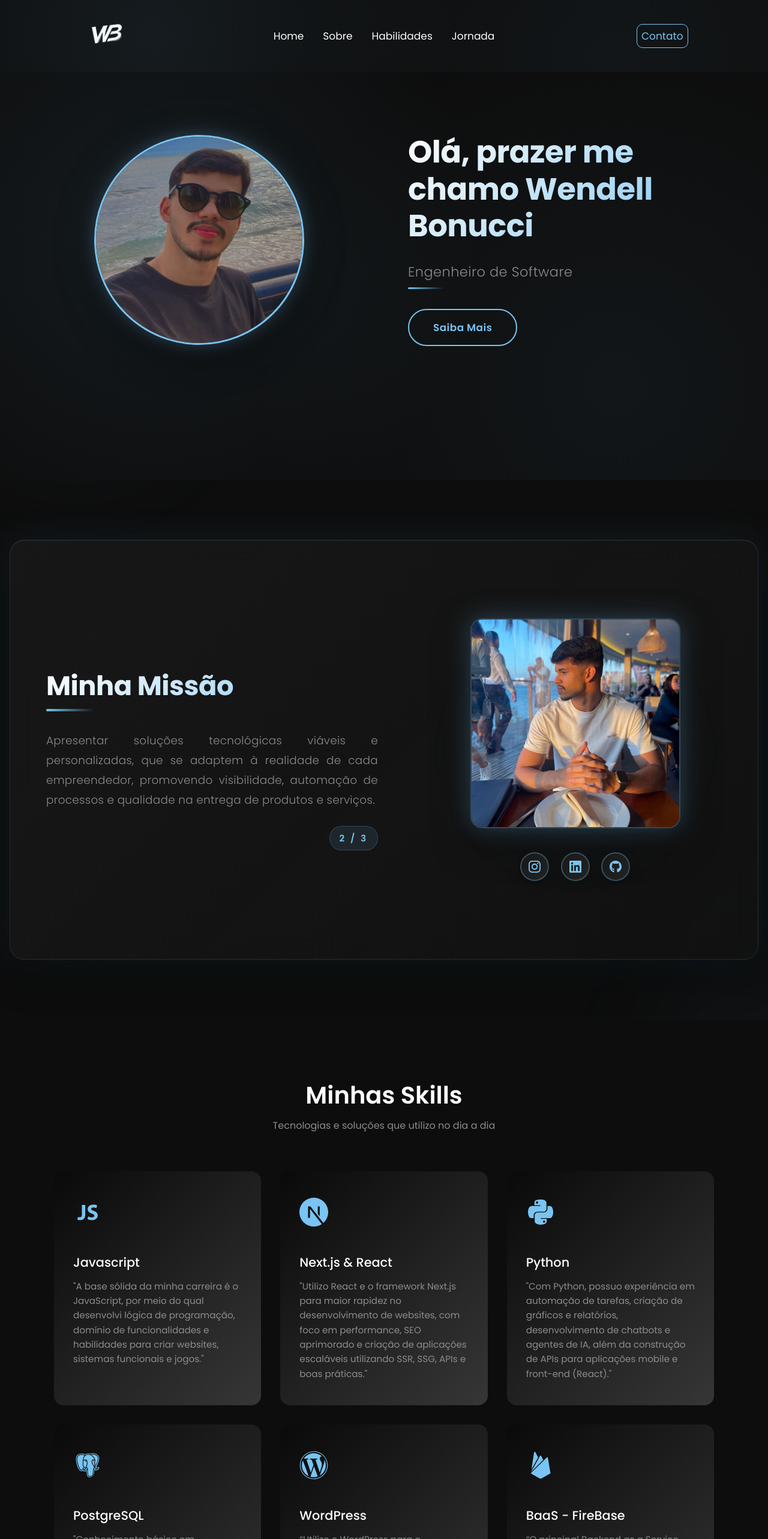
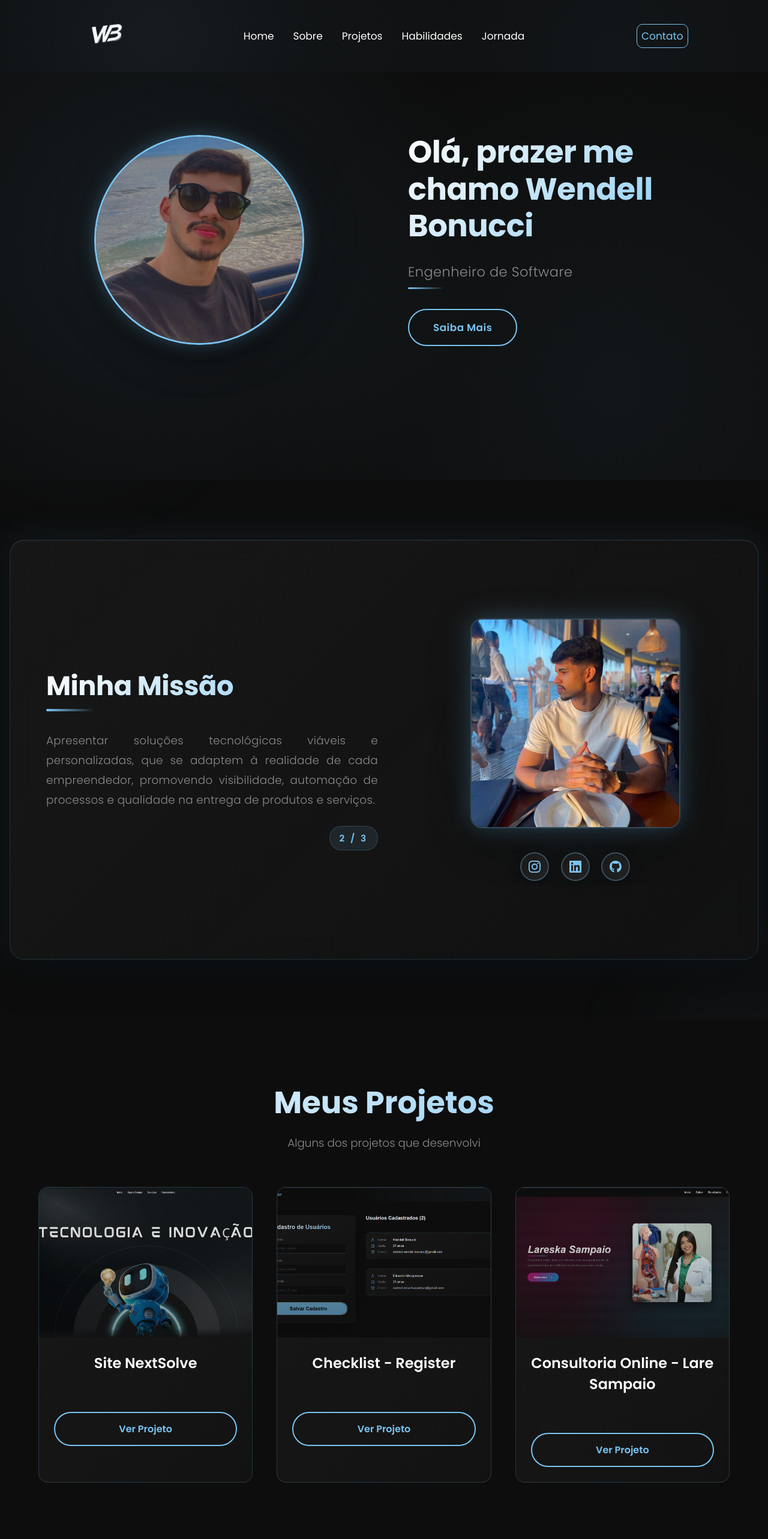
Before and after one commit to WendelBonucci/portfolio, a Next.js app: page / in a window 1280 px wide. Shown: the top 2566 px of the page at 60% size. Built offline with nearby package versions, Linux system fonts and the light colour scheme.

Commit message:
Adicionando Projetos
Decidir adicionar alguns projetos simples, reativei os components e adicionei o Aos no conteúdo inicial.

```diff
--- a/src/app/page.js
+++ b/src/app/page.js
@@ -12,7 +12,7 @@ export default function Home() {
     <div className={styles.page}>
       <InitialContent />
       <About />
-      {/* <Projects /> */}
+      <Projects />
       <Skills />
       <Journey />
     </div>
--- a/src/components/InitialContent/InitialContent.jsx
+++ b/src/components/InitialContent/InitialContent.jsx
@@ -1,9 +1,24 @@
-import React from 'react'
+"use client"
+import { useEffect } from 'react'
 import styles from './InitialContent.module.css'
 import Link from 'next/link'
 import Image from 'next/image'
+import Aos from 'aos'
+import 'aos/dist/aos.css'
 
 export default function InitialContent() {
+    useEffect(() => {
+        Aos.init({
+            duration: 700,
+            easing: 'ease-in-out',
+            once: true,
+        })
+    })
+
+    const dt_text = [
+        { title: 'Olá, prazer me chamo Wendell Bonucci', text: 'Engenheiro de Software', link: 'Saiba Mais' }
+    ]
+
     return (
         <section className={styles.InitialContent}>
             <section className={styles.divisionContent}>
@@ -21,11 +36,30 @@ export default function InitialContent() {
                     </div>
                 </div>
 
-                <div className={styles.descritionContent}>
-                    <h1 className={styles.titleInitial}>Olá, prazer me chamo Wendell Bonucci</h1>
-                    <p className={styles.paragrafInitial}> Engenheiro de Software</p>
-                    <Link className={styles.linkInitial} href='#about'>Saiba Mais</Link>
-                </div>
+
+                {dt_text.map((item, index) => (
+                    <div
+                        className={styles.descritionContent}
+                        key={index}
+                    >
+                        <h1
+                            className={styles.titleInitial}
+                            data-aos="fade-up"
+                            data-aos-delay={100}>{item.title}</h1>
+                        <p
+                            className={styles.paragrafInitial}
+                            data-aos="fade-up"
+                            data-aos-delay={90}
+                        > {item.text}</p>
+                        <Link
+                            className={styles.linkInitial}
+                            href='#about'
+                            data-aos="fade-up"
+                            data-aos-delay={80}
+                        >{item.link}</Link>
+                    </div>
+                ))}
+
             </section>
         </section>
     )
--- a/src/components/InitialContent/InitialContent.module.css
+++ b/src/components/InitialContent/InitialContent.module.css
@@ -49,21 +49,6 @@
     border-radius: 50%;
     filter: blur(60px);
     z-index: 0;
-    animation: pulse 4s ease-in-out infinite;
-}
-
-@keyframes pulse {
-
-    0%,
-    100% {
-        transform: scale(1);
-        opacity: 0.5;
-    }
-
-    50% {
-        transform: scale(1.1);
-        opacity: 0.8;
-    }
 }
 
 .image {
@@ -109,13 +94,6 @@
 
 .image:hover::before {
     opacity: 1;
-    animation: rotate 3s linear infinite;
-}
-
-@keyframes rotate {
-    100% {
-        transform: rotate(360deg);
-    }
 }
 
 .imageDev {
@@ -141,19 +119,6 @@
     background-clip: text;
     letter-spacing: -0.5px;
     position: relative;
-    animation: fadeInUp 0.8s ease-out;
-}
-
-@keyframes fadeInUp {
-    from {
-        opacity: 0;
-        transform: translateY(20px);
-    }
-
-    to {
-        opacity: 1;
-        transform: translateY(0);
-    }
 }
 
 .paragrafInitial {
--- a/src/components/Projects/Projects.jsx
+++ b/src/components/Projects/Projects.jsx
@@ -41,15 +41,15 @@ export default function Projects() {
         },
         {
             id: 3,
-            title: 'Site NextSolve',
-            image: '/webNext.png',
+            title: 'Consultoria Online - Lare Sampaio',
+            image: '/consProj.png',
             text: 'Site desenvolvido para empresa NextSolve',
-            href: 'https://nextsolve.vercel.app/',
+            href: 'https://consultoria-ls.vercel.app/',
             tec: ['Next.js', 'Css Modules'],
-            github: 'https://github.com/WendelBonucci/Nextsolve-Studio-Vision/tree/main/src/app',
-            demo: 'https://nextsolve.vercel.app/',
+            github: 'https://github.com/WendelBonucci/consultoria/tree/main/src',
+            demo: 'https://consultoria-ls.vercel.app/',
         },
-        {
+        /*      {
                  id: 4,
                  title: 'Site NextSolve',
                  image: '/webNext.png',
@@ -78,7 +78,7 @@ export default function Projects() {
                  tec: ['Next.js', 'Css Modules'],
                  github: 'https://github.com/WendelBonucci/Nextsolve-Studio-Vision/tree/main/src/app',
                  demo: 'https://nextsolve.vercel.app/',
-        },
+             }, */
     ]
 
     return (
@@ -95,8 +95,7 @@ export default function Projects() {
                                     src={project.image}
                                     alt={project.title}
                                     fill
-                                    className={styles.projectImage}
-                                />
+                                    className={styles.projectImage} />
                                 <div className={styles.imageOverlay}></div>
                             </div>
 
@@ -110,12 +109,7 @@ export default function Projects() {
                                     ))}
                                 </div>
 
-                                <button
-                                    className={styles.viewButton}
-                                    onClick={() => openProjectModal(project.id)}
-                                >
-                                    Ver Projeto
-                                </button>
+                                <button className={styles.viewButton} onClick={() => openProjectModal(project.id)}>Ver Projeto</button>
                             </div>
 
                             {openModal === project.id && (
@@ -125,14 +119,7 @@ export default function Projects() {
                                         onClick={closeModal}
                                     />
                                     <div className={styles.modal}>
-                                        <button
-                                            className={styles.closeButton}
-                                            onClick={closeModal}
-                                            aria-label="Fechar modal"
-                                        >
-                                            <FiX />
-                                        </button>
-
+                                        <button className={styles.closeButton} onClick={closeModal} aria-label="Fechar modal" > <FiX /></button>
                                         <h3 className={styles.modalTitle}>{project.title}</h3>
                                         <p className={styles.modalDescription}>{project.description}</p>
 
--- a/src/components/Projects/Projects.module.css
+++ b/src/components/Projects/Projects.module.css
@@ -84,13 +84,14 @@
 }
 
 .cardContent {
-  padding: 30px;
+  padding: 25px;
   display: flex;
   flex-direction: column;
   gap: 18px;
 }
 
 .cardTitle {
+  text-align: center;
   font-size: 1.5rem;
   font-weight: 600;
   color: var(--collor-white);
--- a/src/components/Skills/Skills.jsx
+++ b/src/components/Skills/Skills.jsx
@@ -1,4 +1,5 @@
-import React from 'react'
+"use client"
+import { useEffect } from 'react'
 import styles from './Skills.module.css'
 import { DiJavascript1 } from "react-icons/di";
 import { FaReact, FaWordpress } from "react-icons/fa";
@@ -6,8 +7,18 @@ import { FaPython } from "react-icons/fa6";
 import { BiLogoPostgresql } from "react-icons/bi";
 import { SiNextdotjs } from "react-icons/si";
 import { IoLogoFirebase } from "react-icons/io5";
+import Aos from 'aos';
+import 'aos/dist/aos.css'
 
 export default function Skills() {
+    useEffect(() => {
+        Aos.init({
+            duration: 700,
+            easing: 'ease-in-out',
+            once: true,
+        })
+    })
+
     const cards = [
         {
             title: 'Javascript',
@@ -44,8 +55,8 @@ export default function Skills() {
     return (
         <section className={styles.contentSkills} id="skill">
             <section className={styles.sectionTop}>
-                <h2 className={styles.titleSkil}>Minhas Skills</h2>
-                <p className={styles.paragrafSkil}>Tecnologias e soluções que utilizo no dia a dia</p>
+                <h2 className={styles.titleSkil} data-aos="fade-up" data-aos-delay={100}>Minhas Skills</h2>
+                <p className={styles.paragrafSkil} data-aos="fade-up" data-aos-delay={100}>Tecnologias e soluções que utilizo no dia a dia</p>
             </section>
 
             <div className={styles.grid}>
--- a/src/layout/Header/components/Navgation/Navgation.jsx
+++ b/src/layout/Header/components/Navgation/Navgation.jsx
@@ -7,7 +7,7 @@ export default function Navgation() {
     const dt_links = [
         { name: 'Home', href: '/', },
         { name: 'Sobre', href: '#about', },
-       /*  { name: 'Projetos', href: '#project', }, */
+        { name: 'Projetos', href: '#project', },
         { name: 'Habilidades', href: '#skill', },
         { name: 'Jornada', href: '#journey', },
     ]
```
Also changed, not shown: public/consProj.png (added). Lines whose indentation alone changed are shown as unchanged.
